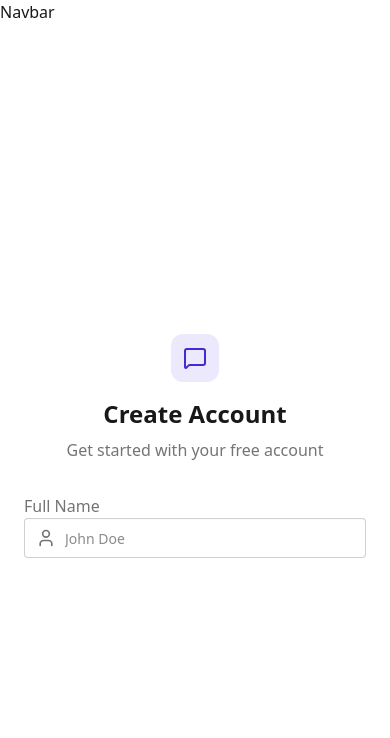
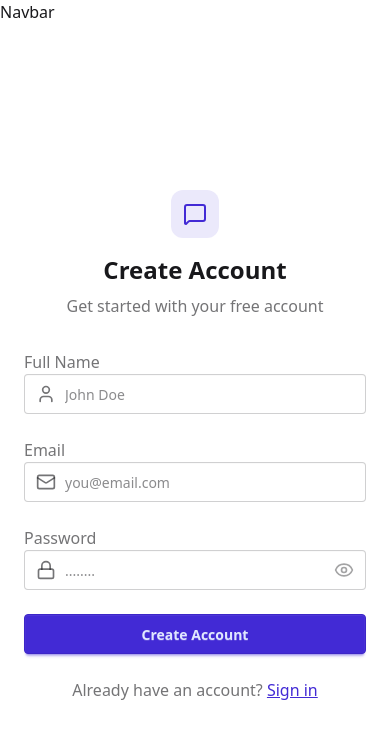
Before and after one commit to EduartePaiva/realtime-chat, a React app in the folder frontend/: page /signup in a window 390 px wide. Shown: the top 738 px of the page. Built offline with nearby package versions, Linux system fonts and the light colour scheme; no server answers; the HTML template or start-up script is replaced by a standard one.

Commit message:
building more of the signup page and logic

```diff
--- a/frontend/package.json
+++ b/frontend/package.json
@@ -15,6 +15,7 @@
     "lucide-react": "^0.554.0",
     "react": "^19.2.0",
     "react-dom": "^19.2.0",
+    "react-hot-toast": "^2.6.0",
     "react-router": "^7.9.6",
     "tailwindcss": "^4.1.17",
     "zustand": "^5.0.8"
--- a/frontend/src/App.tsx
+++ b/frontend/src/App.tsx
@@ -8,6 +8,7 @@
 import { useAuthStore } from "./store/use-auth-store.ts";
 import { useEffect } from "react";
 import { Loader } from "lucide-react";
+import { Toaster } from "react-hot-toast";
 
 export default function App() {
   const { authUser, checkAuth, isCheckingAuth } = useAuthStore();
@@ -35,6 +36,8 @@
           <Route path="/profile" element={authUser ? <ProfilePage /> : <Navigate to="/login" />} />
         </Route>
       </Routes>
+
+      <Toaster />
     </BrowserRouter>
   );
 }
--- /dev/null
+++ b/frontend/src/components/auth-image-pattern.tsx
@@ -0,0 +1,24 @@
+type AuthImagePatternProps = {
+  title: string;
+  subtitle: string;
+};
+export default function AuthImagePattern({ subtitle, title }: AuthImagePatternProps) {
+  return (
+    <div className="hidden lg:flex items-center justify-center bg-base-200 p-12">
+      <div className="max-w-md text-center">
+        <div className="grid grid-cols-3 gap-3 mb-8">
+          {[...Array(9)].map((_, i) => (
+            <div
+              key={i}
+              className={`aspect-square rounded-2xl bg-primary/10 ${
+                i % 2 === 0 ? "animate-pulse" : ""
+              }`}
+            />
+          ))}
+        </div>
+        <h2 className="text-2xl font-bold mb-4">{title}</h2>
+        <p className="text-base-content/60">{subtitle}</p>
+      </div>
+    </div>
+  );
+}
--- a/frontend/src/pages/signup-page.tsx
+++ b/frontend/src/pages/signup-page.tsx
@@ -1,11 +1,41 @@
 import { useState } from "react";
 import { useAuthStore } from "../store/use-auth-store";
-import { MessageSquare, User } from "lucide-react";
+import { Eye, EyeOff, Loader2, Lock, Mail, MessageSquare, User } from "lucide-react";
+import { Link } from "react-router";
+import AuthImagePattern from "../components/auth-image-pattern";
+import toast from "react-hot-toast";
+
+type FormData = {
+  fullName: string;
+  email: string;
+  password: string;
+};
+
+const validateForm = (formData: FormData) => {
+  if (!formData.fullName.trim()) {
+    toast.error("Full name is required");
+    return false;
+  }
+  if (!formData.email.trim()) {
+    toast.error("Email is required");
+    return false;
+  }
+  if (!/\S+@\S+\.\S+/.test(formData.email)) {
+    toast.error("Invalid email format");
+    return false;
+  }
+  if (formData.password.length < 6) {
+    toast.error("Password must be at least 6 characters");
+    return false;
+  }
+
+  return true;
+};
 
 export default function SignUpPage() {
-  const [showPassword, setShowPassword] = useState();
+  const [showPassword, setShowPassword] = useState(false);
 
-  const [formData, setFormData] = useState({
+  const [formData, setFormData] = useState<FormData>({
     fullName: "",
     email: "",
     password: "",
@@ -13,9 +43,12 @@
 
   const { isSigningUp, signup } = useAuthStore();
 
-  const validateForm = () => {};
   const handleSubmit = (e: React.FormEvent<HTMLFormElement>) => {
     e.preventDefault();
+
+    if (validateForm(formData)) {
+      signup(formData);
+    }
   };
 
   return (
@@ -53,9 +86,80 @@
                 />
               </div>
             </div>
+            <div className="form-control">
+              <label className="label">
+                <span className="label-text font-medium">Email</span>
+              </label>
+              <div className="relative">
+                <div className="absolute inset-y-0 left-0 pl-3 flex items-center pointer-events-none z-20">
+                  <Mail className="size-5 text-base-content/60" />
+                </div>
+                <input
+                  type="email"
+                  className={`input input-bordered w-full pl-10`}
+                  placeholder="you@email.com"
+                  value={formData.email}
+                  onChange={(e) => setFormData({ ...formData, email: e.target.value })}
+                />
+              </div>
+            </div>
+            <div className="form-control">
+              <label className="label">
+                <span className="label-text font-medium">Password</span>
+              </label>
+              <div className="relative">
+                <div className="absolute inset-y-0 left-0 pl-3 flex items-center pointer-events-none z-20">
+                  <Lock className="size-5 text-base-content/60" />
+                </div>
+                <input
+                  type={showPassword ? "text" : "password"}
+                  className={`input input-bordered w-full pl-10`}
+                  placeholder="........"
+                  value={formData.password}
+                  onChange={(e) => setFormData({ ...formData, password: e.target.value })}
+                />
+                <button
+                  type="button"
+                  className="absolute insert-y-0 right-0 top-2.5 pr-3 flex items-center"
+                  onClick={() => setShowPassword(!showPassword)}
+                >
+                  {showPassword ? (
+                    <EyeOff className="size-5 text-base-content/40" />
+                  ) : (
+                    <Eye className="size-5 text-base-content/40" />
+                  )}
+                </button>
+              </div>
+            </div>
+
+            <button type="submit" className="btn btn-primary w-full" disabled={isSigningUp}>
+              {isSigningUp ? (
+                <>
+                  <Loader2 className="size-5 animate-spin" />
+                  Loading...
+                </>
+              ) : (
+                "Create Account"
+              )}
+            </button>
+
+            <div className="text-center">
+              <p className="text-base-content/60">
+                Already have an account?{" "}
+                <Link to="/login" className="link link-primary">
+                  Sign in
+                </Link>
+              </p>
+            </div>
           </form>
         </div>
       </div>
+
+      {/* right side */}
+      <AuthImagePattern
+        title="Join our community"
+        subtitle="Connect with friends, share moments, and stay in touch with your loved ones."
+      />
     </div>
   );
 }
--- a/frontend/src/store/use-auth-store.ts
+++ b/frontend/src/store/use-auth-store.ts
@@ -1,5 +1,7 @@
 import { create } from "zustand";
 import { axiosInstance } from "../lib/axios";
+import toast from "react-hot-toast";
+import { AxiosError } from "axios";
 
 type AuthStore = {
   authUser: null | object;
@@ -8,7 +10,7 @@
   isUpdatingProfile: boolean;
   isCheckingAuth: boolean;
   checkAuth: () => Promise<void>;
-  signup: () => Promise<void>;
+  signup: (data: { fullName: string; email: string; password: string }) => Promise<void>;
 };
 
 export const useAuthStore = create<AuthStore>((set) => ({
@@ -28,5 +30,22 @@
       set({ isCheckingAuth: false });
     }
   },
-  signup: async () => {},
+  signup: async (data) => {
+    set({ isSigningUp: true });
+
+    try {
+      const res = await axiosInstance.post("/auth/signup", data);
+      toast.success("Account created successfully");
+      set({ authUser: res.data });
+    } catch (error) {
+      if (error instanceof AxiosError && error.response) {
+        toast.error(error.response.data.message);
+      } else {
+        console.error(error);
+        toast.error("Failed to create account");
+      }
+    } finally {
+      set({ isSigningUp: false });
+    }
+  },
 }));
```
Also changed, not shown: 1 other file (tests, documents, lock files or other folders).
